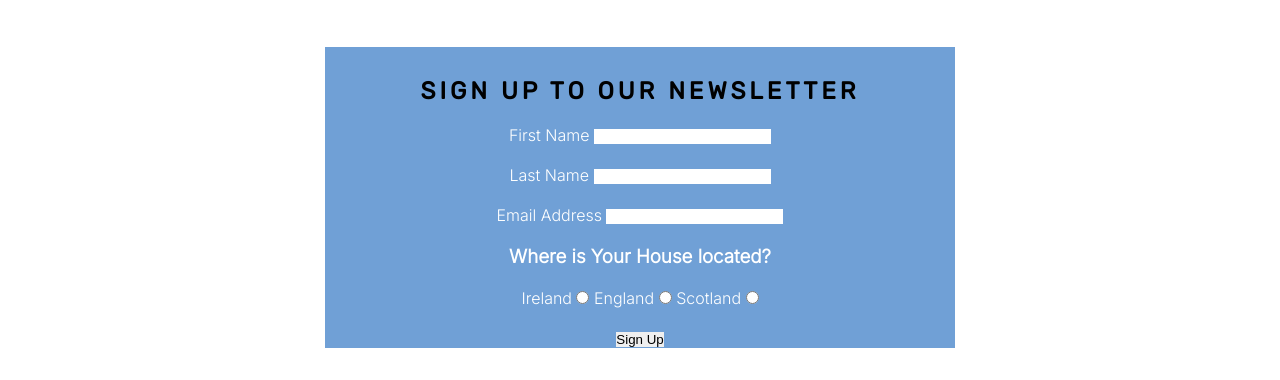
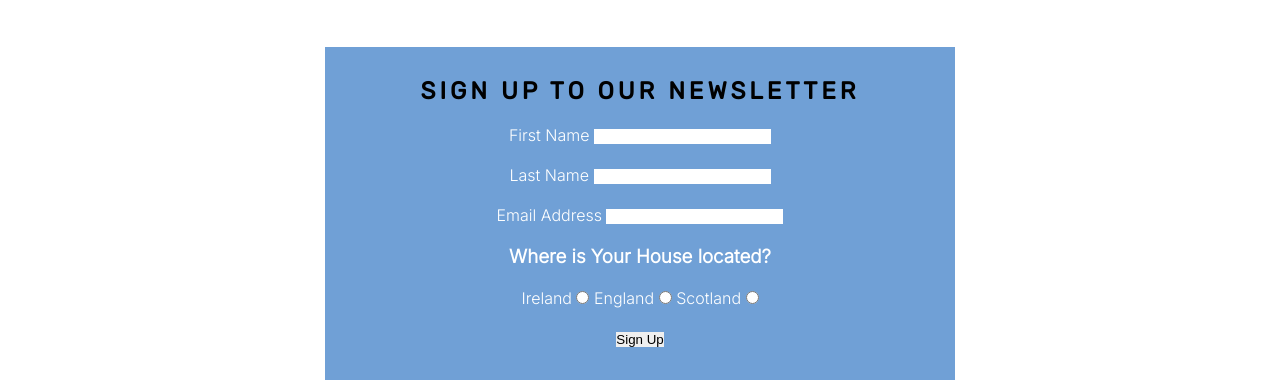
Before and after one commit to AlanMathews/Building-Project-, a plain HTML site: page newsletter.html in a window 1280 px wide. Shown: the part 78-458 px from the top of the page. Drawn offline with Linux system fonts and the light colour scheme.

Commit message:
fixed code errors

```diff
--- a/assets/css/style.css
+++ b/assets/css/style.css
@@ -194,7 +194,7 @@ hr {
     color: white;
     background-color: rgba(52, 120, 197, 0.7);
     width: 33%;
-    height: 200x;
+    height: 200px;
     float: left;
     padding: 30px 0 0 10px;
     text-align: center;
@@ -332,8 +332,7 @@ form
     {   color: white;
         background-color: rgba(52, 120, 197, 0.7);
         width: 50%;
-        height: 200x;
-        float: centre;
+        height: 400px;
         padding-top: 30px;
         text-align: center;
         border: 5px solid white;
```
